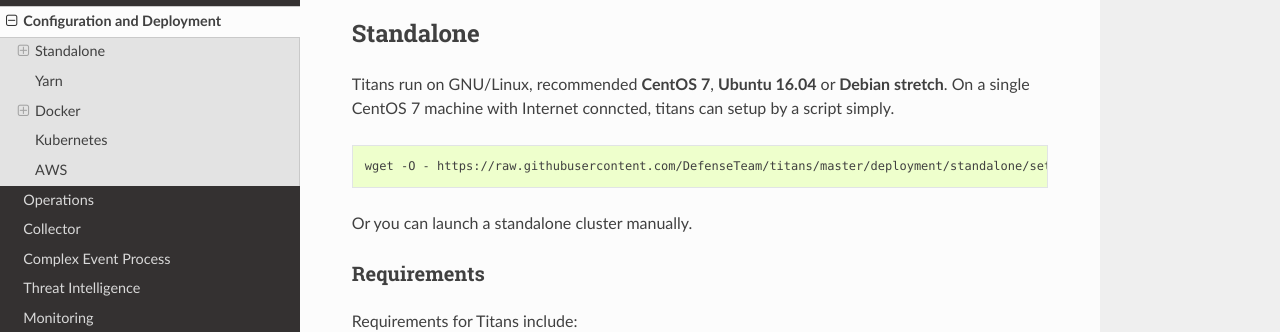
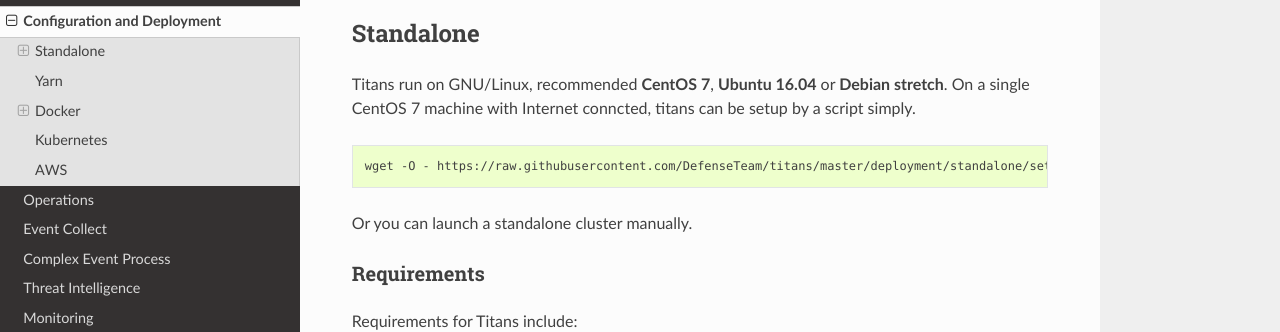
Before and after one commit to DefenseTeam/titans, a Sphinx documentation site: the page built from docs/source/deployment.rst, in a window 1280 px wide and 900 px high. Shown: the part 191-523 px from the top of the window. Built offline with Sphinx 7.4.7 and the Read the Docs theme 2.0.0, drawn with Linux system fonts in a browser that asks for light colours; some of the changed text lies outside the part shown.

Commit message:
intelligence

```diff
--- a/docs/source/collector.rst
+++ b/docs/source/collector.rst
@@ -1,4 +1,4 @@
-Collector
+Event Collect
 ===========================
 
 collector
--- a/docs/source/deployment.rst
+++ b/docs/source/deployment.rst
@@ -6,7 +6,7 @@ Titans can be run on YARN, Docker, Kubernetes, AWS or a simple standalone deploy
 Standalone
 ----------
 
-Titans run on GNU/Linux, recommended **CentOS 7**, **Ubuntu 16.04** or **Debian stretch**. On a single CentOS 7 machine with Internet conncted, titans can setup by a script simply.
+Titans run on GNU/Linux, recommended **CentOS 7**, **Ubuntu 16.04** or **Debian stretch**. On a single CentOS 7 machine with Internet conncted, titans can be setup by a script simply.
 
 .. code-block:: bash
 
```
Also changed, not shown: other parts of docs/source/deployment.rst (+1 -1 lines), 3 other files.
